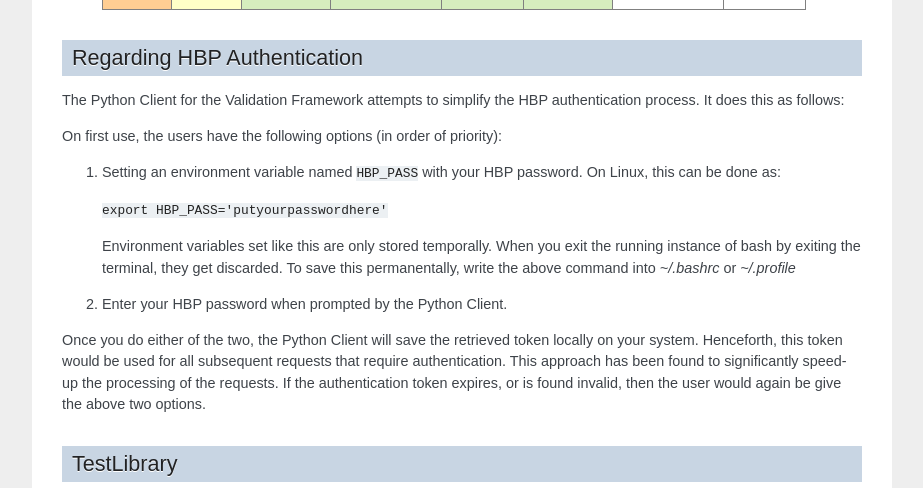
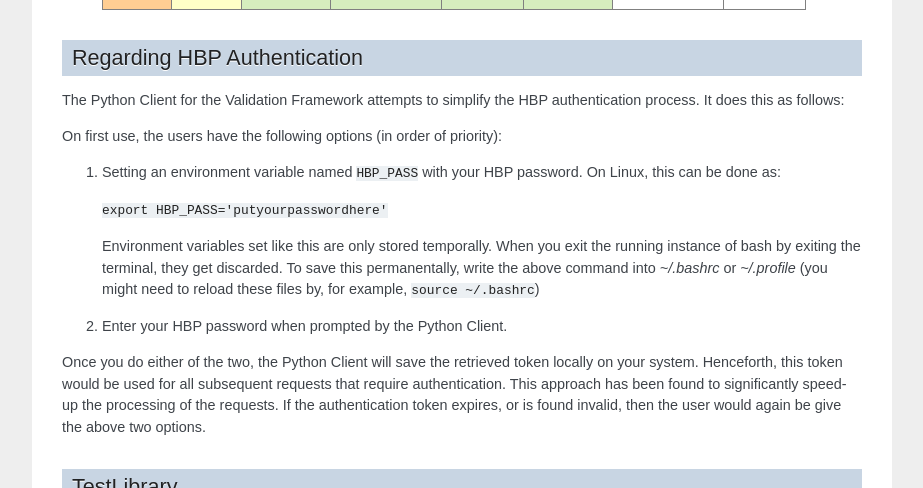
Before and after one commit to apdavison/hbp-validation-client, a Sphinx documentation site: the page built from docs/index.rst, in a window 1280 px wide and 900 px high, scrolled down 1949 px, cut to the strip 0-488 px from the top of the window. Shown: the whole strip, without its empty margins (198-1121 px from the left). Built offline with Sphinx 7.4.7, drawn with Linux system fonts in a browser that asks for light colours.

Commit message:
Minor update to docs: env vars

```diff
--- a/docs/index.rst
+++ b/docs/index.rst
@@ -180,6 +180,7 @@ On first use, the users have the following options (in order of priority):
    Environment variables set like this are only stored temporally. When you exit
    the running instance of bash by exiting the terminal, they get discarded. To
    save this permanentally, write the above command into `~/.bashrc` or `~/.profile`
+   (you might need to reload these files by, for example, ``source ~/.bashrc``)
 
 #. Enter your HBP password when prompted by the Python Client.
 
```
